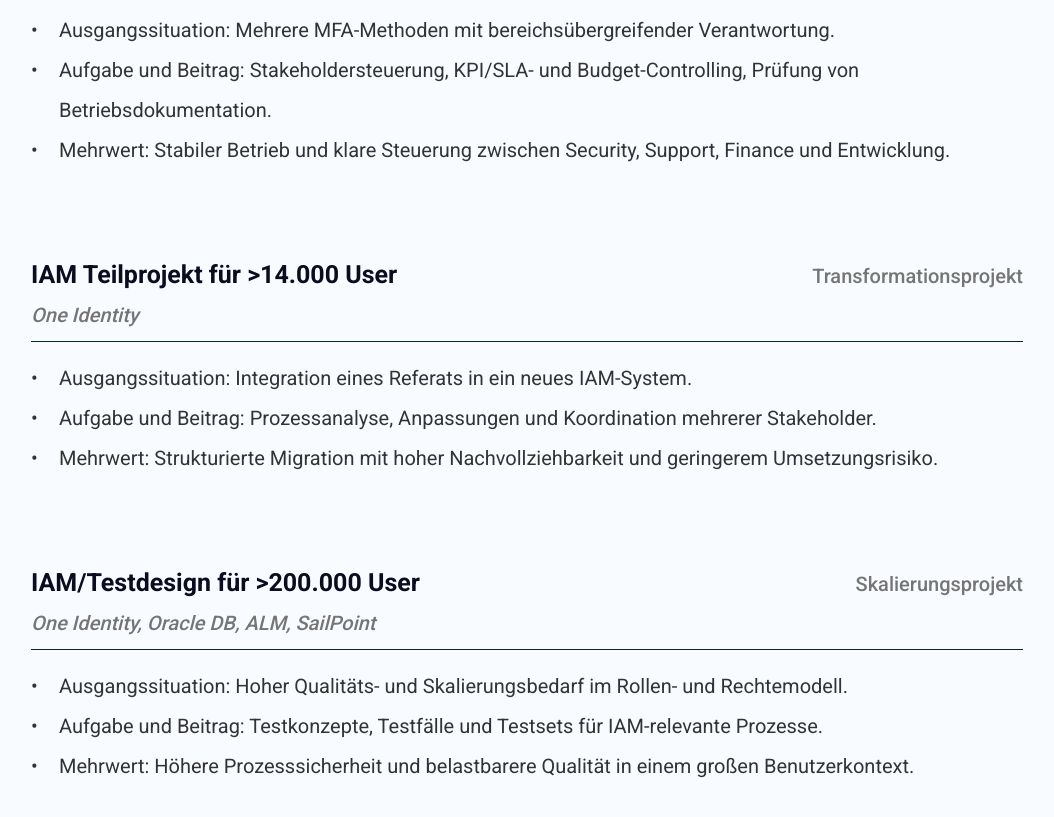
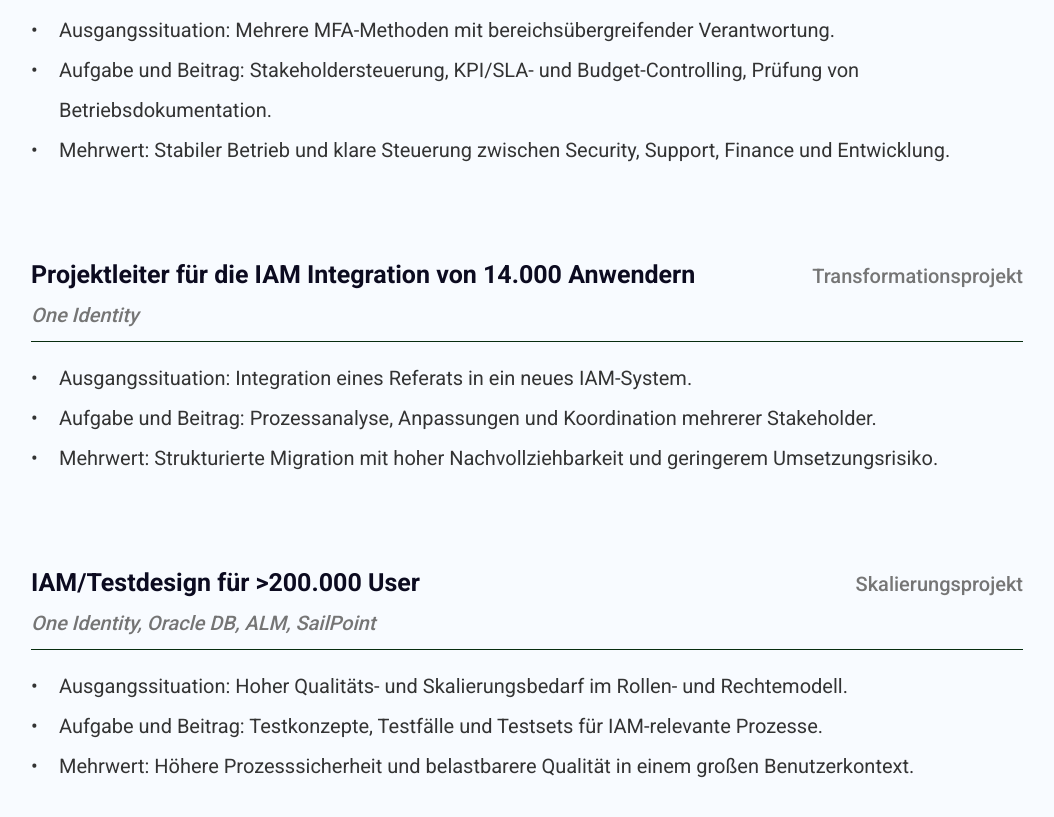
Before and after one commit to kuventa-GmbH/matthias-website, a Jekyll site: the page built from projekte.md, in a window 1280 px wide and 900 px high, scrolled down 1556 px. Shown: the top 817 px of the window, without its empty margins (113-1167 px from the left). Built offline with Jekyll 4.4.1, drawn with Linux system fonts in a browser that asks for light colours.

Commit message:
first version

```diff
--- a/projekte.md
+++ b/projekte.md
@@ -87,7 +87,7 @@ nav_order: 4
       <article class="exp-row">
         <div class="exp-left">
           <div>
-            <div class="exp-company">IAM Teilprojekt für &gt;14.000 User</div>
+            <div class="exp-company">Projektleiter für die IAM Integration von 14.000 Anwendern</div>
             <div class="exp-role">One Identity</div>
           </div>
           <div class="exp-date">Transformationsprojekt</div>
```
